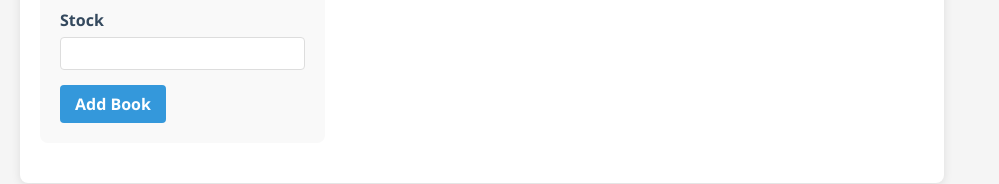
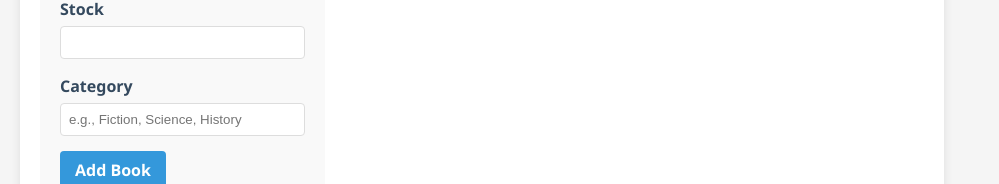
Before and after one commit to darickle/database_Project1, a React (Vite) app in the folder frontend/: page / in a window 1280 px wide. Shown: the part 625-809 px from the top of the page, without its empty margins (0-999 px from the left). Built offline with nearby package versions, Linux system fonts and the light colour scheme; no server answers.

Commit message:
Update ports, align group member's variable names, and include category into frontend.

```diff
--- a/frontend/src/components/BookForm.jsx
+++ b/frontend/src/components/BookForm.jsx
@@ -5,10 +5,11 @@ const BookForm = ({ editingBook, setEditingBook, refreshBooks }) => {
   const [formData, setFormData] = useState({
     title: '',
     isbn: '',
-    author: '',
+    author_name: '',
     price: '',
     publication_year: '',
-    stock: ''
+    stock: '',
+    category: ''
   })
 
   useEffect(() => {
@@ -36,10 +37,11 @@ const BookForm = ({ editingBook, setEditingBook, refreshBooks }) => {
       setFormData({
         title: '',
         isbn: '',
-        author: '',
+        author_name: '',
         price: '',
         publication_year: '',
-        stock: ''
+        stock: '',
+        category: ''
       })
       setEditingBook(null)
       refreshBooks()
@@ -78,8 +80,8 @@ const BookForm = ({ editingBook, setEditingBook, refreshBooks }) => {
         <label>Author</label>
         <input
           type="text"
-          name="author"
-          value={formData.author}
+          name="author_name"
+          value={formData.author_name}
           onChange={handleChange}
           required
         />
@@ -122,6 +124,17 @@ const BookForm = ({ editingBook, setEditingBook, refreshBooks }) => {
         />
       </div>
 
+      <div className="form-group">
+        <label>Category</label>
+        <input
+          type="text"
+          name="category"
+          value={formData.category}
+          onChange={handleChange}
+          placeholder="e.g., Fiction, Science, History"
+        />
+      </div>
+
       <button type="submit" className="submit-btn">
         {editingBook ? 'Update Book' : 'Add Book'}
       </button>
--- a/frontend/src/components/BookList.jsx
+++ b/frontend/src/components/BookList.jsx
@@ -23,6 +23,7 @@ const BookList = ({ books, setEditingBook, refreshBooks }) => {
               <th>Price</th>
               <th>Year</th>
               <th>Stock</th>
+              <th>Category</th>
               <th>Actions</th>
             </tr>
           </thead>
@@ -30,11 +31,12 @@ const BookList = ({ books, setEditingBook, refreshBooks }) => {
             {books.map(book => (
               <tr key={book.id}>
                 <td>{book.title}</td>
-                <td>{book.author}</td>
+                <td>{book.author_name}</td>
                 <td>{book.isbn}</td>
                 <td>${book.price}</td>
                 <td>{book.publication_year}</td>
                 <td>{book.stock}</td>
+                <td>{book.category}</td>
                 <td className="actions">
                   <button
                     onClick={() => setEditingBook(book)}
--- a/frontend/src/services/api.js
+++ b/frontend/src/services/api.js
@@ -1,4 +1,4 @@
-const API_URL = 'http://localhost:3001/books'
+const API_URL = 'http://localhost:3000/books'
 
 export const getBooks = async () => {
   const response = await fetch(API_URL)
```
